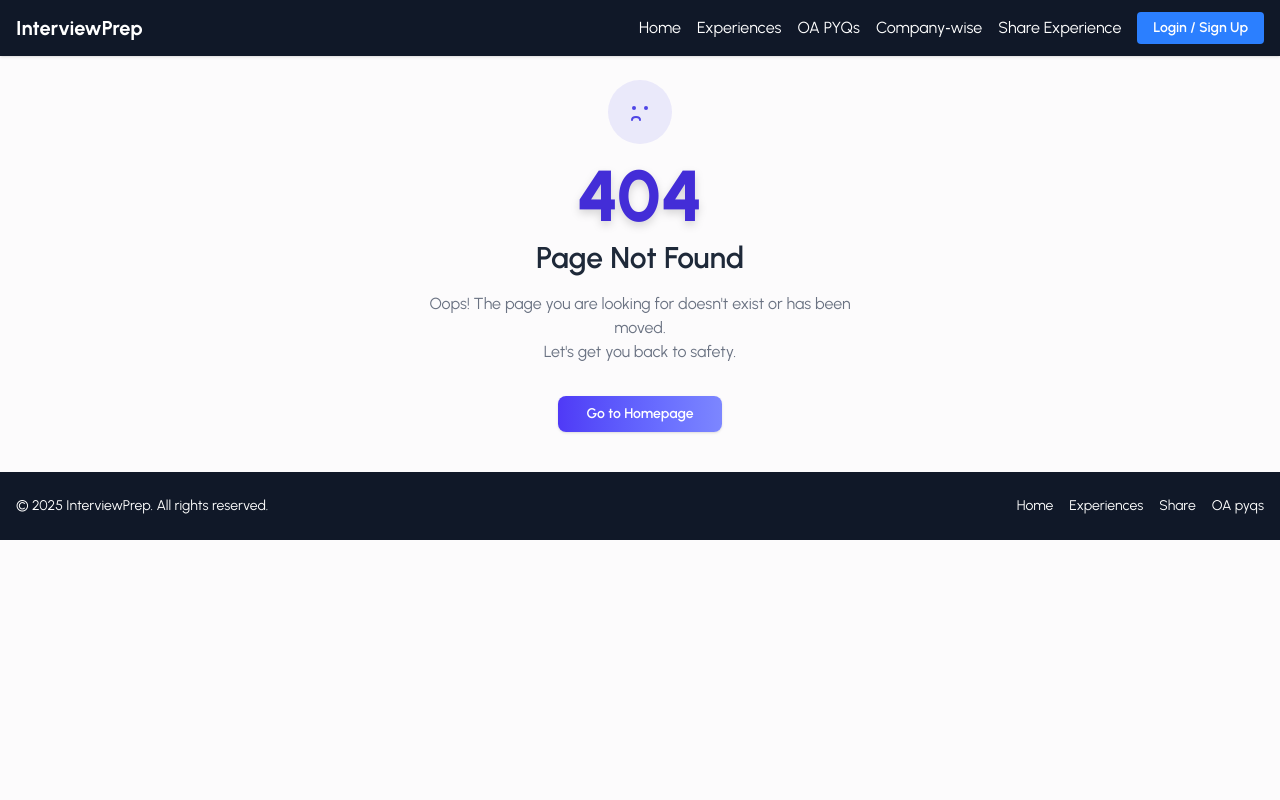
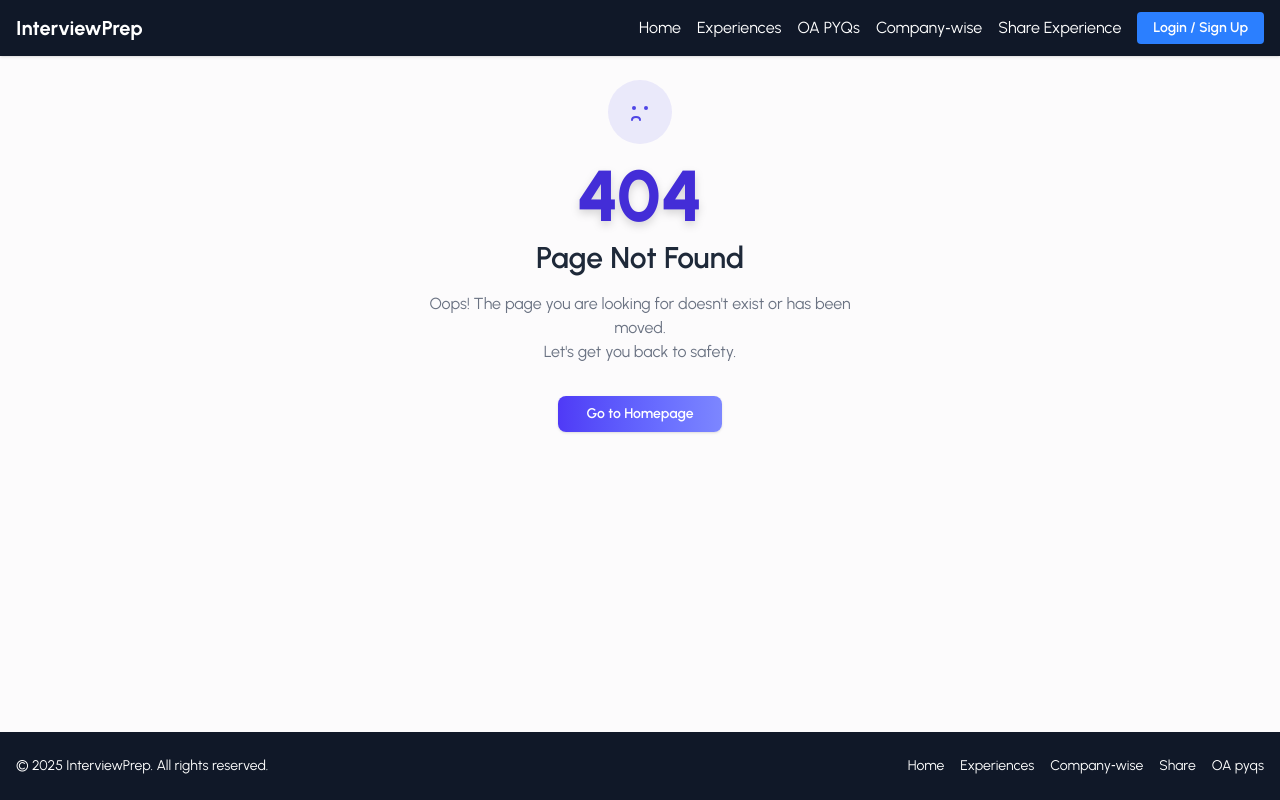
Before and after one commit to ranveer193/InterviewPrep, a React (Vite) app in the folder Frontend/: page /profile in a window 1280 px wide. Built offline with nearby package versions, Linux system fonts and the light colour scheme; no server answers.

Commit message:
fixed footer and navbar state active highlight effect

```diff
--- a/Frontend/src/App.jsx
+++ b/Frontend/src/App.jsx
@@ -11,13 +11,18 @@ import ExperienceDetail from "./components/ExperienceDetail";
 import Interview from "./pages/Interview";
 import CompanyDetail from "./pages/CompanyDetail";
 import OAquestions from "./pages/OAquestions";
-import OACompanyWise from "./pages/OAcompanywise";
+import OACompanyWise from "./pages/OACompanyWise";
+import { ToastContainer } from "react-toastify";
 import ProtectedAdminRoute from "./components/protectedAdminRoute";
 
 function App() {
   return (
     <Router>
+      <div className="min-h-screen flex flex-col">
         <Navbar />
+        <ToastContainer />
+
+        <main className="flex-grow">
           <Routes>
             <Route path="/" element={<Home />} />
             <Route path="/submit-oa" element={<SubmitOAQuestion />} />
@@ -29,12 +34,14 @@ function App() {
             <Route path="/admin" element={
               <ProtectedAdminRoute>
                 <AdminPanel />
-          </ProtectedAdminRoute> } />
+              </ProtectedAdminRoute>} />
             <Route path="/oa" element={<OAquestions />} />
             <Route path="/oa/:companyName" element={<OACompanyWise />} />
             <Route path="*" element={<NotFound />} />
           </Routes>
+        </main>
         <Footer />
+      </div>
     </Router>
   );
 }
--- a/Frontend/src/components/Footer.jsx
+++ b/Frontend/src/components/Footer.jsx
@@ -1,5 +1,6 @@
 // src/components/Footer.jsx
 import React from 'react';
+import { Link } from "react-router-dom";
 
 const Footer = () => {
   return (
@@ -7,10 +8,11 @@ const Footer = () => {
       <div className="max-w-7xl mx-auto px-4 flex flex-col md:flex-row justify-between items-center">
         <p className="text-sm">&copy; {new Date().getFullYear()} InterviewPrep. All rights reserved.</p>
         <div className="flex space-x-4 mt-2 md:mt-0">
-          <a href="/" className="hover:text-blue-400 text-sm">Home</a>
-          <a href="/Interview" className="hover:text-blue-400 text-sm">Experiences</a>
-          <a href="/submit" className="hover:text-blue-400 text-sm">Share</a>
-          <a href="/oa" className="hover:text-blue-400 text-sm">OA pyqs</a>
+          <Link to="/" className="hover:text-blue-400 text-sm">Home</Link>
+          <Link to="/interview" className="hover:text-blue-400 text-sm">Experiences</Link>
+          <Link to="/interview/company-wise" className="hover:text-blue-400 text-sm">Company‑wise</Link>
+          <Link to="/submit?anon=false" className="hover:text-blue-400 text-sm">Share</Link>
+          <Link to="/oa" className="hover:text-blue-400 text-sm">OA pyqs</Link>
         </div>
       </div>
     </footer>
--- a/Frontend/src/components/Navbar.jsx
+++ b/Frontend/src/components/Navbar.jsx
@@ -20,6 +20,7 @@ export default function Navbar() {
 
   const navigate = useNavigate();
   const location = useLocation();
+  const isActive = (path) => location.pathname === path;
 
   /* ------------------------------------------------------------------ */
   const handleLogout = async () => {
@@ -72,10 +73,11 @@ export default function Navbar() {
               isMenuOpen ? "flex" : "hidden"
             } md:flex flex-col md:flex-row md:items-center gap-3 md:gap-4 absolute md:static left-0 top-16 md:top-0 w-full md:w-auto bg-gray-900 md:bg-transparent px-4 py-3 md:p-0 z-50`}
           >
-            <Link to="/"     className={linkBase} onClick={() => setIsMenuOpen(false)}>Home</Link>
-            <Link to="/interview" className={linkBase} onClick={() => setIsMenuOpen(false)}>Experiences</Link>
-            <Link to="/oa"   className="hover:text-blue-400">OA PYQs</Link>
-            <Link to="/interview/company-wise" className={linkBase} onClick={() => setIsMenuOpen(false)}>Company‑wise</Link>
+            <Link to="/" className={`${linkBase} ${isActive("/") ? "text-blue-400 font-semibold" : ""}`} onClick={() => setIsMenuOpen(false)}>Home</Link>
+            <Link to="/interview" className={`${linkBase} ${isActive("/interview") ? "text-blue-400 font-semibold" : ""}`} onClick={() => setIsMenuOpen(false)}>Experiences</Link>
+            <Link to="/oa" className={`${linkBase} ${isActive("/oa") ? "text-blue-400 font-semibold" : ""}`} onClick={() => setIsMenuOpen(false)}>OA PYQs</Link>
+            <Link to="/interview/company-wise" className={`${linkBase} ${isActive("/interview/company-wise") ? "text-blue-400 font-semibold" : ""}`} onClick={() => setIsMenuOpen(false)}>Company‑wise</Link>
+
 
             {!isSubmitPage && !isAdminPage && (
               <button
```
Lines whose indentation alone changed are shown as unchanged.
